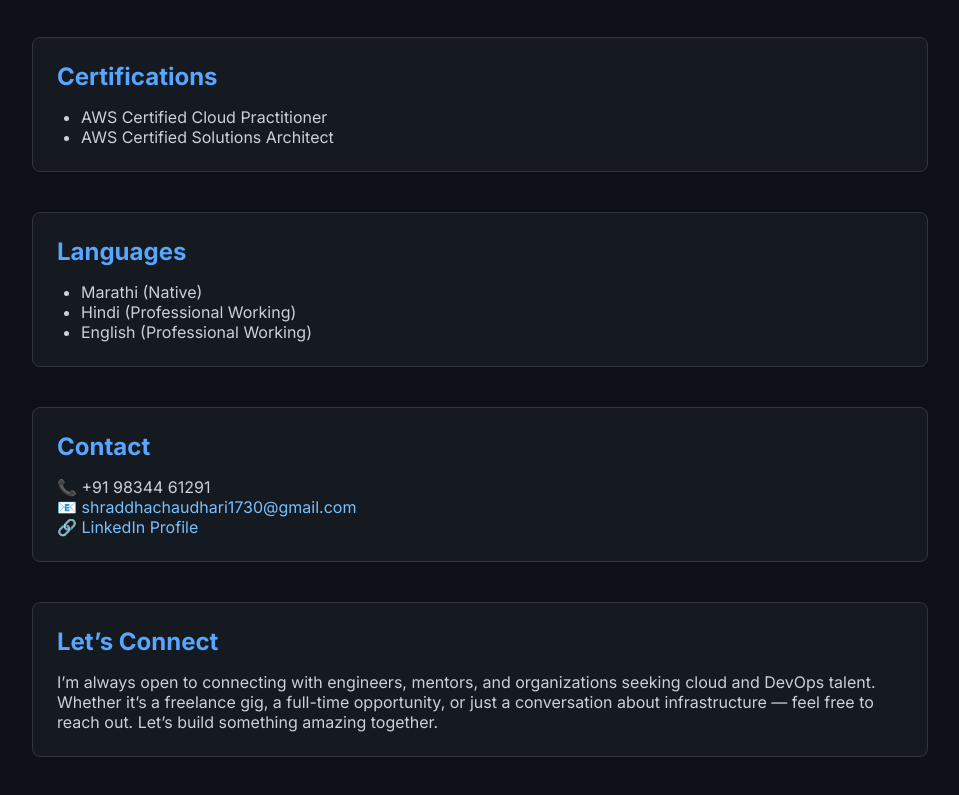
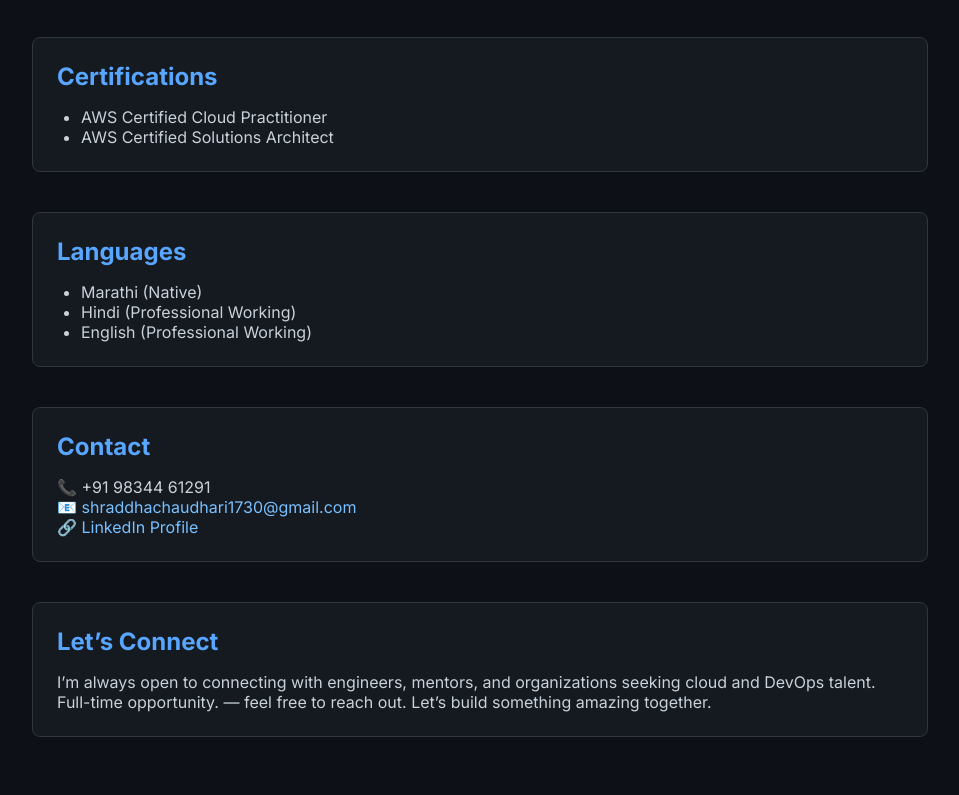
Before and after one commit to shaanicha/Shraddha-DevOps-Portfolio, a plain HTML site: page index.html in a window 1280 px wide. Shown: the part 1039-1834 px from the top of the page, without its empty margins (160-1119 px from the left). Drawn offline with Linux system fonts and the light colour scheme.

Commit message:
Update index.html

```diff
--- a/index.html
+++ b/index.html
@@ -152,7 +152,7 @@
 
     <section class="section">
       <h2>Let’s Connect</h2>
-      <p>I’m always open to connecting with engineers, mentors, and organizations seeking cloud and DevOps talent. Whether it’s a freelance gig, a full-time opportunity, or just a conversation about infrastructure — feel free to reach out. Let’s build something amazing together.</p>
+      <p>I’m always open to connecting with engineers, mentors, and organizations seeking cloud and DevOps talent. Full-time opportunity. — feel free to reach out. Let’s build something amazing together.</p>
     </section>
   </main>
 </body>
```
